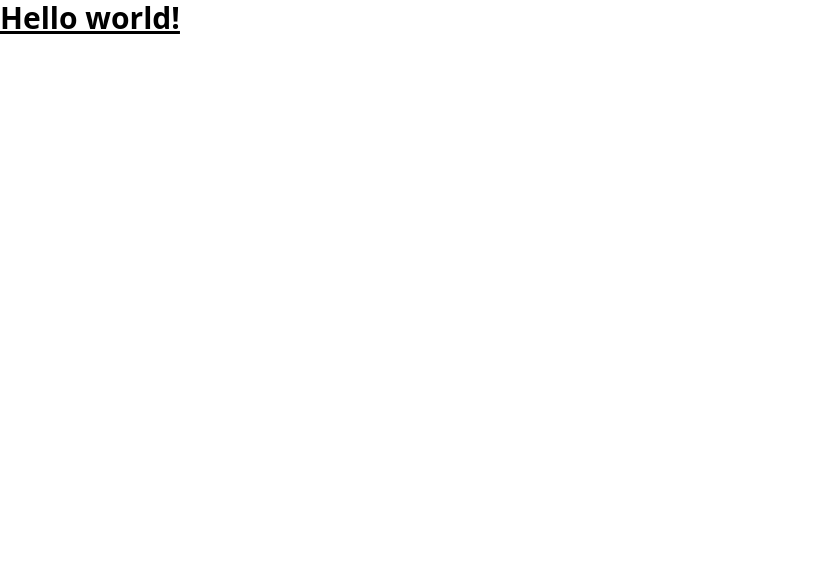
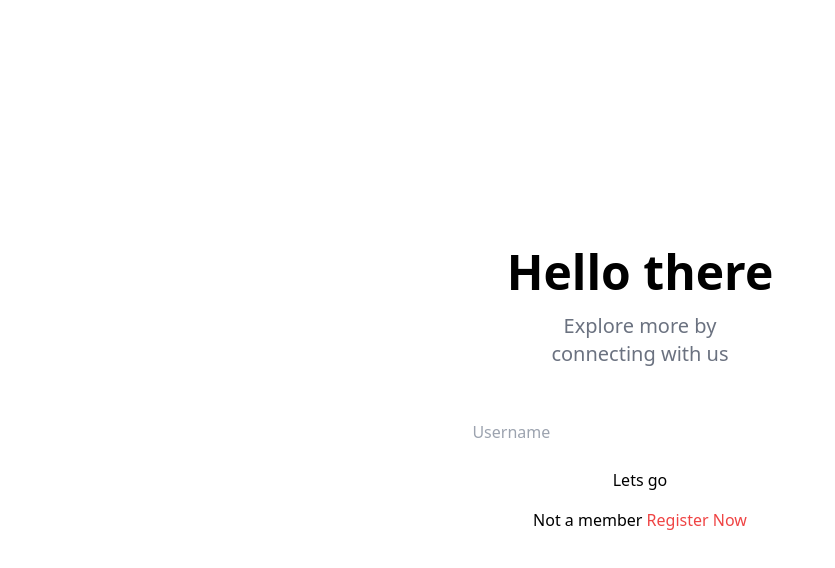
Before and after one commit to HETARTH7/Auth, a React (Create React App) app in the folder client/: page / in a window 1280 px wide. Shown: the top 568 px of the page, without its empty margins (0-835 px from the left). Built offline with nearby package versions, Linux system fonts and the light colour scheme.

Commit message:
add login page

```diff
--- a/client/package.json
+++ b/client/package.json
@@ -8,6 +8,8 @@
     "@testing-library/user-event": "^13.5.0",
     "react": "^18.2.0",
     "react-dom": "^18.2.0",
+    "react-hot-toast": "^2.4.1",
+    "react-router-dom": "^6.11.1",
     "react-scripts": "5.0.1",
     "web-vitals": "^2.1.4"
   },
--- a/client/src/components/App.jsx
+++ b/client/src/components/App.jsx
@@ -1,11 +1,27 @@
-import React from 'react'
+import React from "react";
+import { BrowserRouter, Routes, Route } from "react-router-dom";
+import Username from "./Username";
+import Register from "./Register";
+import Password from "./Password";
+import Profile from "./Profile";
+import Recovery from "./Recovery";
+import Reset from "./Reset";
+import PageNotFound from "./PageNotFound";
 
 const App = () => {
   return (
-    <h1 className="text-3xl font-bold underline">
-      Hello world!
-    </h1>
-  )
-}
+    <BrowserRouter>
+      <Routes>
+        <Route path="/" element={<Username />} />
+        <Route path="/register" element={<Register />} />
+        <Route path="/password" element={<Password />} />
+        <Route path="/profile" element={<Profile />} />
+        <Route path="/recovery" element={<Recovery />} />
+        <Route path="reset" element={<Reset />} />
+        <Route path="*" element={<PageNotFound />} />
+      </Routes>
+    </BrowserRouter>
+  );
+};
 
-export default App
+export default App;
--- /dev/null
+++ b/client/src/components/PageNotFound.jsx
@@ -0,0 +1,7 @@
+import React from "react";
+
+const PageNotFound = () => {
+  return <div>PageNotFound</div>;
+};
+
+export default PageNotFound;
--- /dev/null
+++ b/client/src/components/Password.jsx
@@ -0,0 +1,7 @@
+import React from "react";
+
+const Password = () => {
+  return <div>Password</div>;
+};
+
+export default Password;
--- /dev/null
+++ b/client/src/components/Profile.jsx
@@ -0,0 +1,7 @@
+import React from "react";
+
+const Profile = () => {
+  return <div>Profile</div>;
+};
+
+export default Profile;
--- /dev/null
+++ b/client/src/components/Recovery.jsx
@@ -0,0 +1,7 @@
+import React from "react";
+
+const Recovery = () => {
+  return <div>Recovery</div>;
+};
+
+export default Recovery;
--- /dev/null
+++ b/client/src/components/Register.jsx
@@ -0,0 +1,7 @@
+import React from "react";
+
+const Register = () => {
+  return <div>Register</div>;
+};
+
+export default Register;
--- /dev/null
+++ b/client/src/components/Reset.jsx
@@ -0,0 +1,7 @@
+import React from "react";
+
+const Reset = () => {
+  return <div>Reset</div>;
+};
+
+export default Reset;
--- /dev/null
+++ b/client/src/components/Username.jsx
@@ -0,0 +1,54 @@
+import React, { useState } from "react";
+import { Link } from "react-router-dom";
+// import { Toaster } from "react-hot-toast";
+
+const Username = () => {
+  const [username, setUsername] = useState("");
+
+  const handleChange = (e) => {
+    setUsername(e.target.value);
+  };
+
+  const handleSubmit = (e) => {
+    console.log(username);
+    e.preventDefault();
+  };
+
+  return (
+    <div className="container mx-auto">
+      <div className="flex justify-center items-center h-screen">
+        <div>
+          <div className="title flex flex-col items-center">
+            <h4 className="text-5xl font-bold">Hello there</h4>
+            <span className="py-4 text-xl w-2/3 text-center text-gray-500">
+              Explore more by connecting with us
+            </span>
+          </div>
+          <form className="py-1" onSubmit={handleSubmit}>
+            <div className="profile flex justify-center py-4">
+              <img src="" alt=""></img>
+            </div>
+            <div className="textbox flex flex-col item-center gap-6">
+              <input
+                onChange={handleChange}
+                type="text"
+                placeholder="Username"
+              />
+              <button type="submit">Lets go</button>
+            </div>
+            <div className="text-center py-4">
+              <span>
+                Not a member{" "}
+                <Link className="text-red-500" to="/register">
+                  Register Now
+                </Link>
+              </span>
+            </div>
+          </form>
+        </div>
+      </div>
+    </div>
+  );
+};
+
+export default Username;
--- /dev/null
+++ b/client/src/helper/validate.js
@@ -0,0 +1,7 @@
+import toast from "react-hot-toast";
+
+const usernameVerify = (error = {}, values) => {
+  if (!values.username) {
+    error.username = toast.error("Username required");
+  }
+};
```
Also changed, not shown: 1 other file (tests, documents, lock files or other folders).
